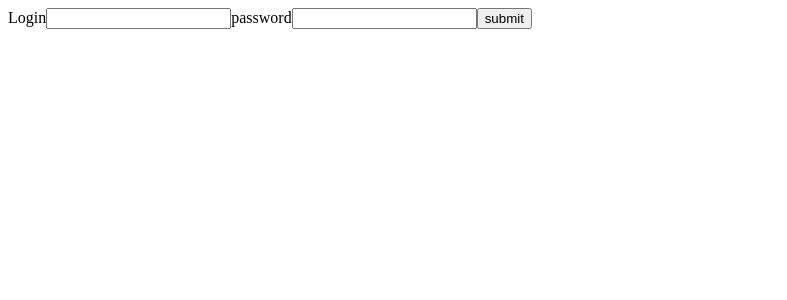
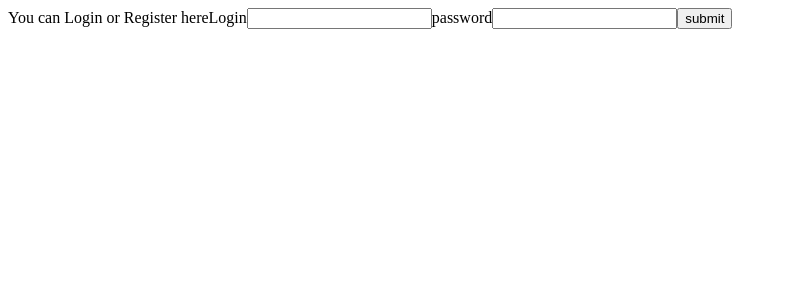
Before and after one commit to aalexxandr/dictionary, a React (Create React App) app in the folder frontend/: page / in a window 1280 px wide. Shown: the top 300 px of the page, without its empty margins (0-787 px from the left). Built offline with nearby package versions, Linux system fonts and the light colour scheme.

Commit message:
mock commit for pr test

```diff
--- a/frontend/src/components/Auth/index.js
+++ b/frontend/src/components/Auth/index.js
@@ -12,6 +12,7 @@ const Auth = () => {
 
     return (
         <form action="" onSubmit={handleSubmit(login)}>
+            You can Login or Register here
             <label htmlFor="login">Login</label>
             <input type="text" id="login" {...register('login')}/>
 
```
